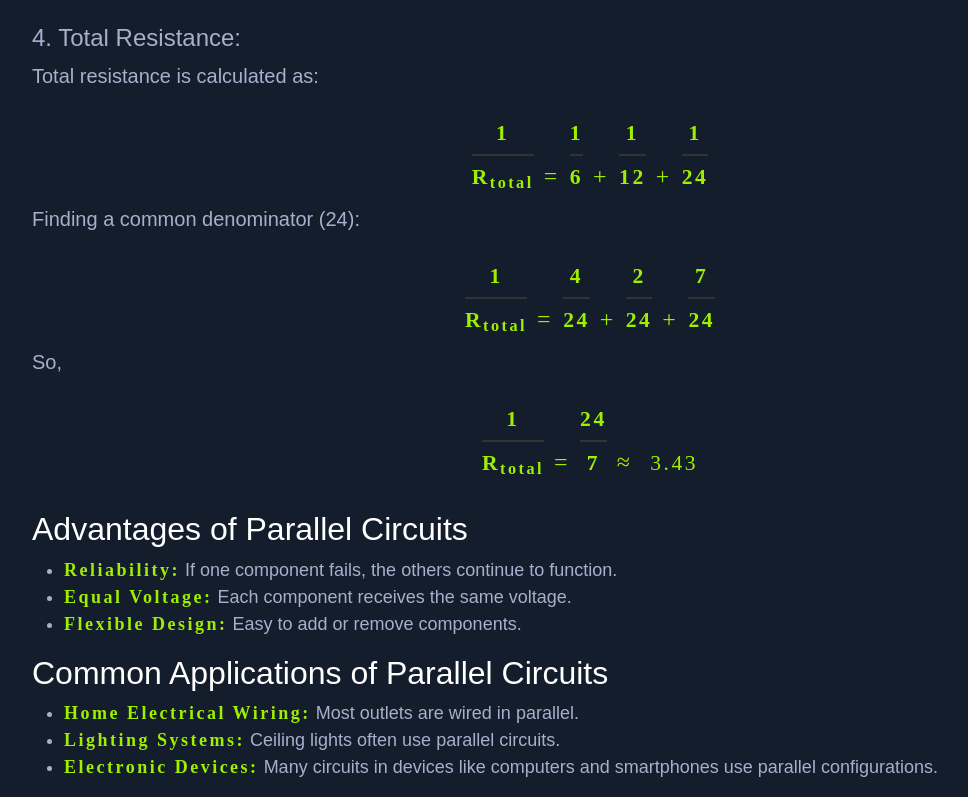
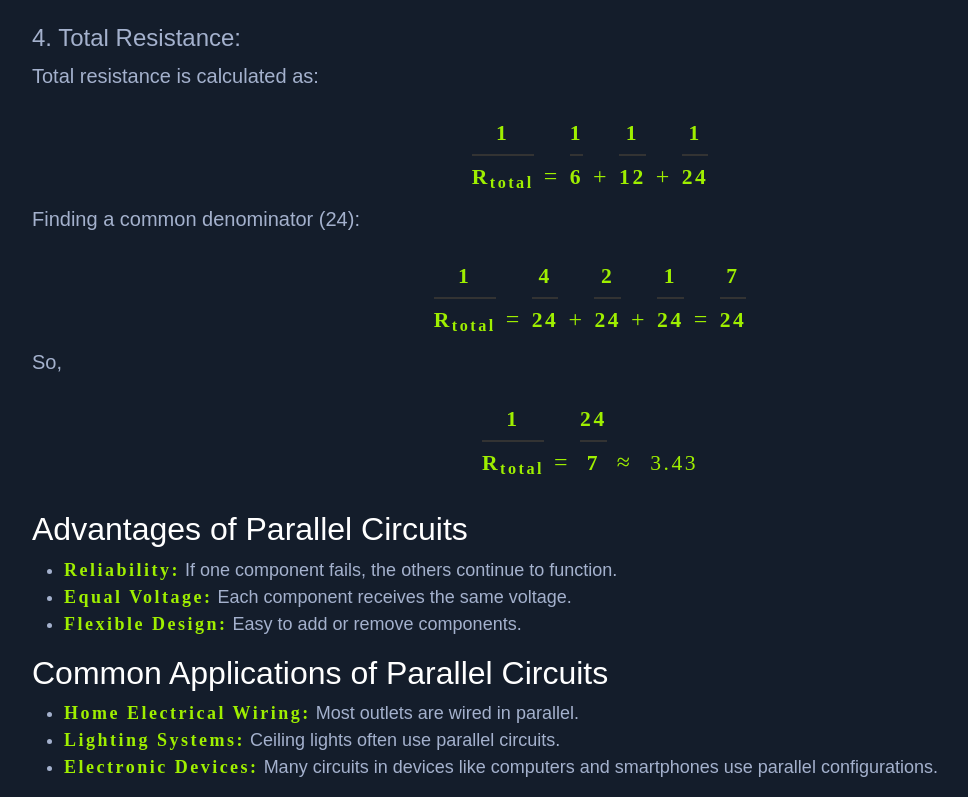
Before and after one commit to crysthofferattier/crysthofferattier.github.io, an Angular app: page /electronic-engineering/electronic-circuits/parallel-circuits in a window 1280 px wide. Shown: the part 1486-2283 px from the top of the page, without its empty margins (50-1018 px from the left). Built offline with nearby package versions, Linux system fonts and the light colour scheme; a web font is replaced by a local one.

Commit message:
adding more info to total resistance calculation

```diff
--- a/src/app/electronic-engineering/electronic-circuits/parallel-circuits/parallel-circuits.component.html
+++ b/src/app/electronic-engineering/electronic-circuits/parallel-circuits/parallel-circuits.component.html
@@ -171,6 +171,12 @@
                                 </div>
                                 <span class="operator">+</span>
                                 <div class="fraction">
+                                    <span class="numerator">1</span>
+                                    <span class="line"></span>
+                                    <span class="denominator">24</span>
+                                </div>
+                                <span class="operator">=</span>
+                                <div class="fraction">
                                     <span class="numerator">7</span>
                                     <span class="line"></span>
                                     <span class="denominator">24</span>
```
